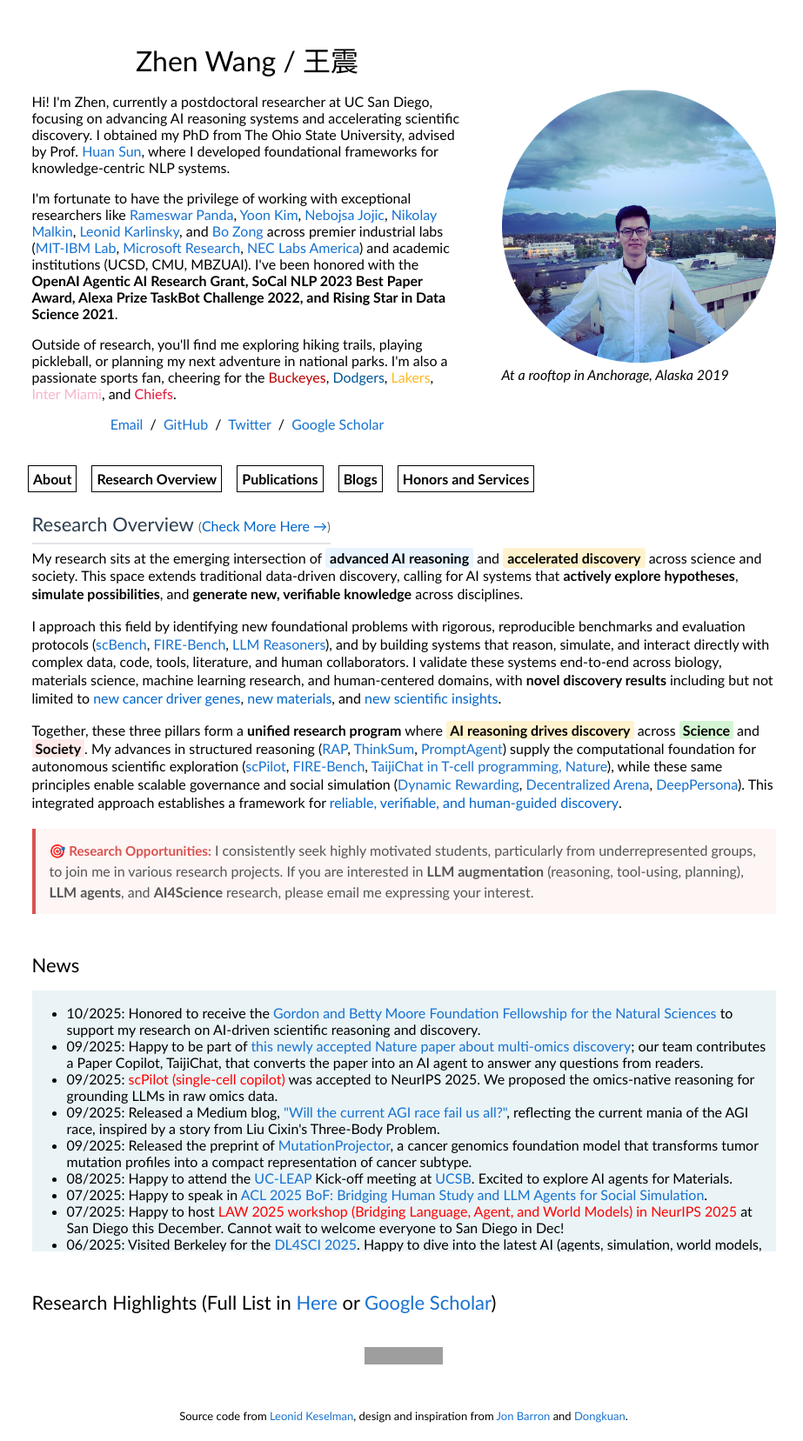
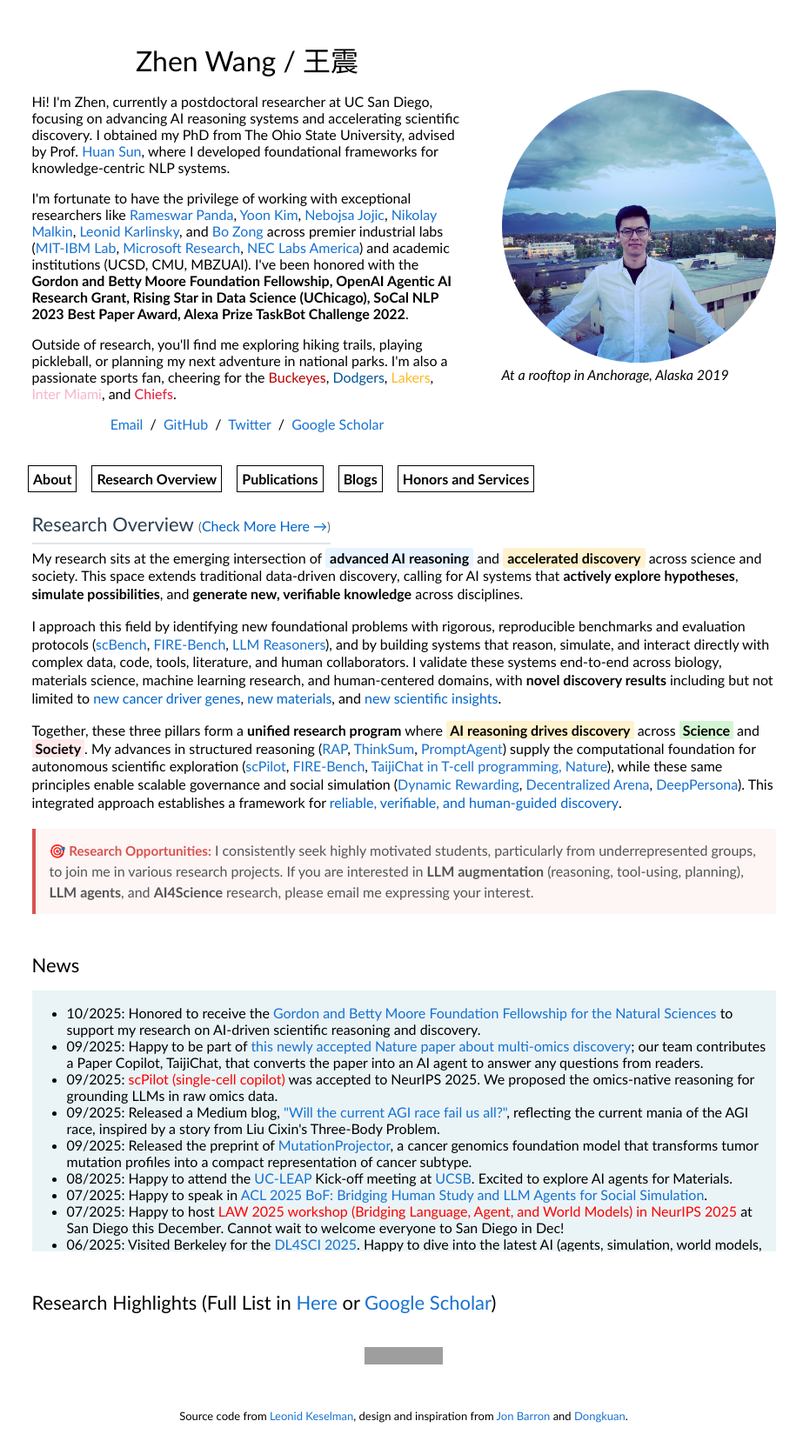
Before and after one commit to zhenwang9102/zhenwang9102.github.io, a Jekyll site: the page built from _posts/2019-06-02-venue.markdown, in a window 1280 px wide. Shown: the whole page at 87% size, without its empty margins (176-1099 px from the left). Built offline with Jekyll 4.4.1, drawn with Linux system fonts in a browser that asks for light colours; grey boxes are pictures that could not be loaded.

Commit message:
Revise researcher collaborations and awards
Updated the list of researchers and awards in the bio section.

```diff
--- a/_layouts/default.html
+++ b/_layouts/default.html
@@ -60,7 +60,7 @@
                 Hi! I'm Zhen, currently a postdoctoral researcher at UC San Diego, focusing on advancing AI reasoning systems and accelerating scientific discovery. I obtained my PhD from The Ohio State University, advised by Prof. <a href="https://cse.osu.edu/people/sun.397">Huan Sun</a>, where I developed foundational frameworks for knowledge-centric NLP systems.
               </p>
               <p>
-                I'm fortunate to have the privilege of working with exceptional researchers like <a href="https://rpand002.github.io/">Rameswar Panda</a>, <a href="https://people.csail.mit.edu/yoonkim/">Yoon Kim</a>, <a href="https://scholar.google.com/citations?user=iS5UrMkAAAAJ&hl=en">Nebojsa Jojic</a>, <a href="https://malkin1729.github.io/">Nikolay Malkin</a>, <a href="https://scholar.google.com/citations?user=WbO7tjYAAAAJ&hl=en">Leonid Karlinsky</a>, and <a href="https://bzong.github.io/">Bo Zong</a> across premier industrial labs (<a href="https://mitibmwatsonailab.mit.edu/">MIT-IBM Lab</a>, <a href="https://www.microsoft.com/en-us/research/lab/microsoft-research-redmond/">Microsoft Research</a>, <a href="https://www.nec-labs.com/">NEC Labs America</a>) and academic institutions (UCSD, CMU, MBZUAI). I've been honored with the <b>OpenAI Agentic AI Research Grant, SoCal NLP 2023 Best Paper Award, Alexa Prize TaskBot Challenge 2022, and Rising Star in Data Science 2021</b>.
+                I'm fortunate to have the privilege of working with exceptional researchers like <a href="https://rpand002.github.io/">Rameswar Panda</a>, <a href="https://people.csail.mit.edu/yoonkim/">Yoon Kim</a>, <a href="https://scholar.google.com/citations?user=iS5UrMkAAAAJ&hl=en">Nebojsa Jojic</a>, <a href="https://malkin1729.github.io/">Nikolay Malkin</a>, <a href="https://scholar.google.com/citations?user=WbO7tjYAAAAJ&hl=en">Leonid Karlinsky</a>, and <a href="https://bzong.github.io/">Bo Zong</a> across premier industrial labs (<a href="https://mitibmwatsonailab.mit.edu/">MIT-IBM Lab</a>, <a href="https://www.microsoft.com/en-us/research/lab/microsoft-research-redmond/">Microsoft Research</a>, <a href="https://www.nec-labs.com/">NEC Labs America</a>) and academic institutions (UCSD, CMU, MBZUAI). I've been honored with the <b>Gordon and Betty Moore Foundation Fellowship, OpenAI Agentic AI Research Grant, Rising Star in Data Science (UChicago), SoCal NLP 2023 Best Paper Award, Alexa Prize TaskBot Challenge 2022</b>.
 <!--                 These partnerships have advanced research frontiers in foundation models, efficient adaptation, and reliable AI systems. -->
               </p>
               <p>
```
